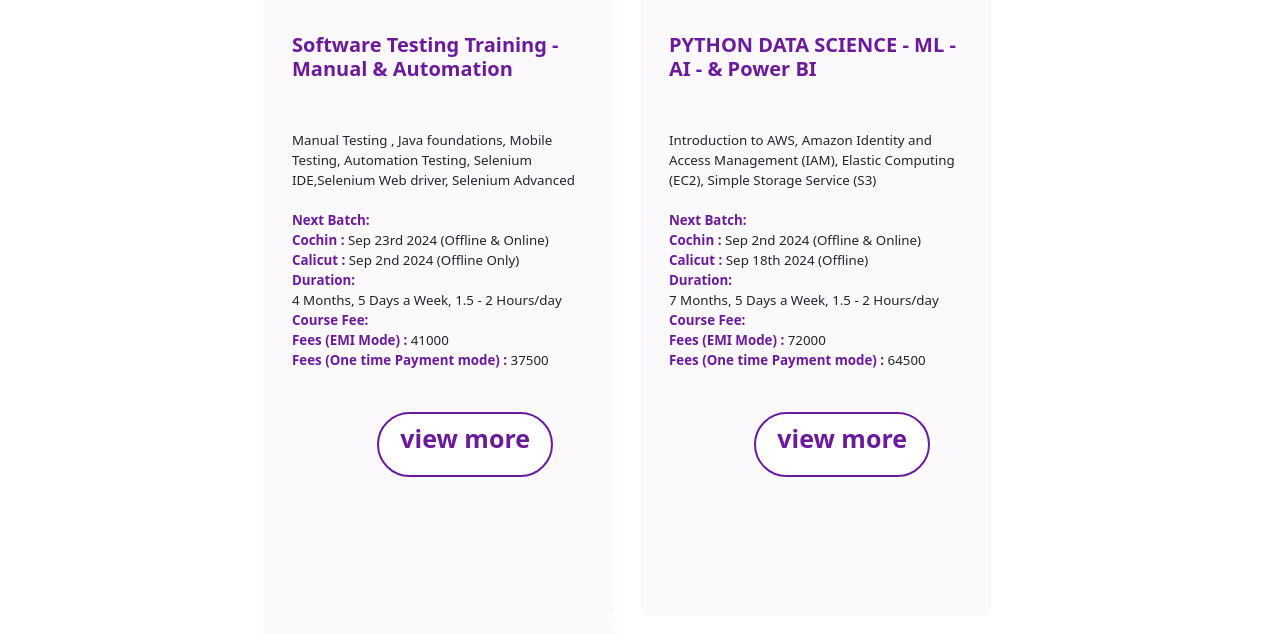
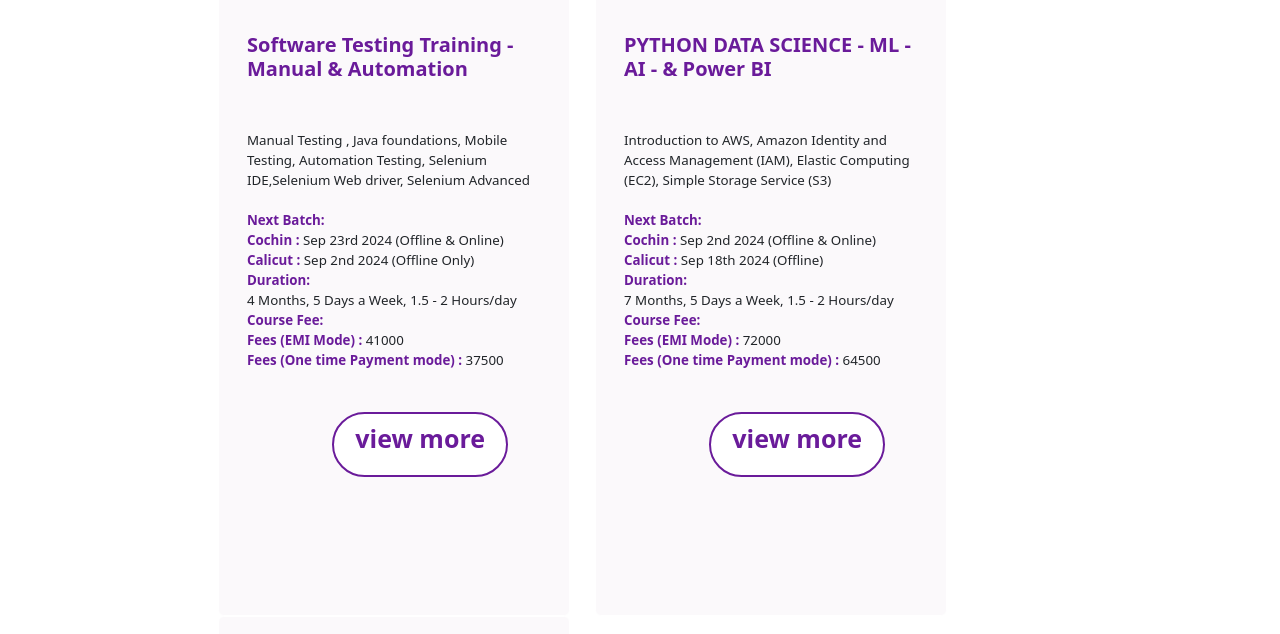
Before and after one commit to Saba-fs/Lunimarclone, a plain HTML site: page index.html in a window 1280 px wide. Shown: the part 1412-2046 px from the top of the page. Drawn offline with nearby package versions, Linux system fonts and the light colour scheme.

Commit message:
changes made

```diff
--- a/style.css
+++ b/style.css
@@ -60,7 +60,7 @@ ul li a:hover{
 /* courses */
 .courses{
     margin-top: 150px;
-    margin-left: 250px;
+    margin-left: 205px;
 }
 .courses p{
     font-size: smaller;
```
